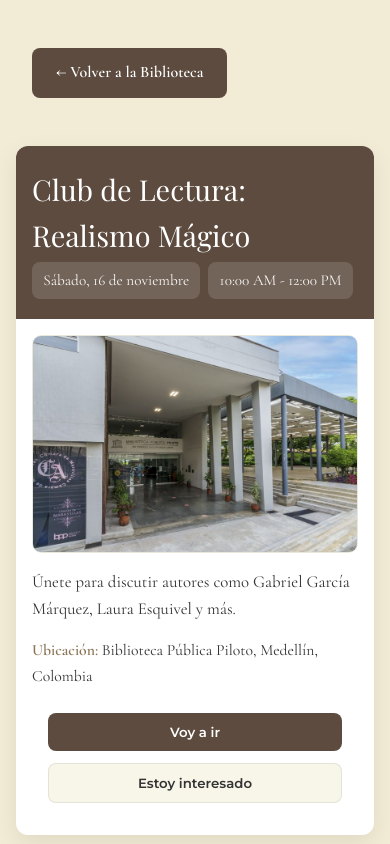
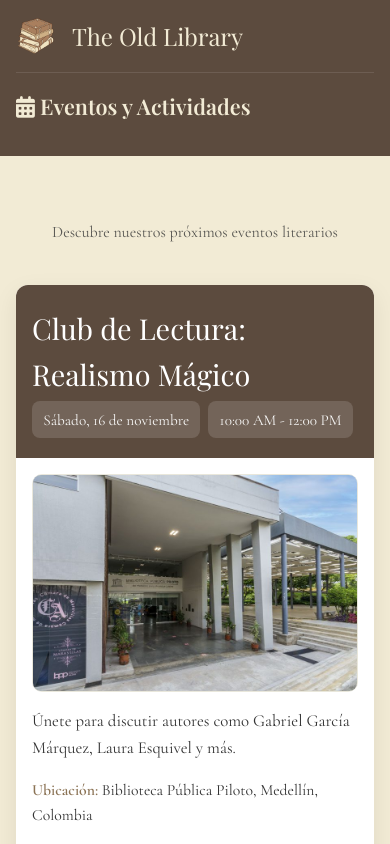
Before and after one commit to dr3amy-diamonds/Biblioteca, a React (Vite) app in the folder client/: page /eventos in a window 390 px wide. Built offline with nearby package versions, Linux system fonts and the light colour scheme.

Commit message:
Biblioteca Terminada

```diff
--- a/client/src/pages/AvisoLegal.jsx
+++ b/client/src/pages/AvisoLegal.jsx
@@ -7,7 +7,9 @@ function AvisoLegal() {
     <div className="legal-page">
       <header className="legal-header">
         <div className="legal-header__inner">
-          <img src="/images/logo.png" alt="The Old Library" className="legal-header__logo" />
+          <Link to="/MainLibrary" style={{ textDecoration: 'none' }}>
+            <img src="/images/logo.png" alt="The Old Library" className="legal-header__logo" />
+          </Link>
           <h1 className="legal-header__title">Aviso Legal y Políticas de Uso</h1>
           <p className="legal-header__subtitle">The Old Library — Biblioteca digital de obras de dominio público y libre distribución</p>
         </div>
--- a/client/src/pages/Categoria.jsx
+++ b/client/src/pages/Categoria.jsx
@@ -330,10 +330,10 @@ const Header = ({ searchTerm, setSearchTerm, handleClearSearch, isSearching }) =
   return (
     <header className={styles['menu-header']}>
       <div className={styles['header-top-row']}>
-        <div className={styles['logo-container']}>
+        <Link to="/MainLibrary" className={styles['logo-container']} style={{ textDecoration: 'none' }}>
           <img src="/images/logo.png" alt="The Old Library Logo" className={styles.logo} />
           <h1>The Old Library</h1>
-        </div>
+        </Link>
         <div className={styles['search-container']}>
           <input
             type="text"
--- a/client/src/pages/Evento.jsx
+++ b/client/src/pages/Evento.jsx
@@ -4,6 +4,7 @@
 // Importa estilos desde src/styles/Evento.css para mantener consistencia.
 
 import React, { useState } from "react";
+import { Link } from "react-router-dom";
 import { CSSTransition, TransitionGroup } from "react-transition-group";
 import "../styles/Evento.css";
 
@@ -103,12 +104,26 @@ const Evento = () => {
 
   return (
     <div className="evento">
-      <div className="evento__header-bar">
-        <a href="/MainLibrary" className="evento__back-button">
-          ← Volver a la Biblioteca
-        </a>
-      </div>
-      <TransitionGroup className="evento__list">
+      <header className="evento__main-header">
+        <div className="evento__header-top-row">
+          <Link to="/MainLibrary" className="evento__logo-container" style={{ textDecoration: 'none' }}>
+            <img src="/images/logo.png" alt="The Old Library Logo" className="evento__logo" />
+            <h1>The Old Library</h1>
+          </Link>
+        </div>
+        <nav className="evento__main-nav">
+          <ul className="evento__nav-links">
+            <h2><i className="fas fa-calendar-alt"></i> Eventos y Actividades</h2>
+          </ul>
+        </nav>
+      </header>
+
+      <section className="evento__content-section">
+        <div className="evento__page-title">
+          <p>Descubre nuestros próximos eventos literarios</p>
+        </div>
+
+        <TransitionGroup className="evento__list">
         {eventos.map((ev, idx) => (
           <CSSTransition
             key={idx}
@@ -118,7 +133,9 @@ const Evento = () => {
             <EventoCard evento={ev} />
           </CSSTransition>
         ))}
-      </TransitionGroup>
+        </TransitionGroup>
+      </section>
+
       <footer className="evento__footer">
         <div className="evento__footer-content">
           <p className="evento__footer-text">
--- a/client/src/pages/Favoritos.jsx
+++ b/client/src/pages/Favoritos.jsx
@@ -47,8 +47,14 @@ const FavoritosPage = () => {
   return (
     <div className="favoritos-container">
       <header className="favoritos-header">
+        <div className="favoritos-header__top-row">
+          <Link to="/MainLibrary" className="favoritos-logo-container" style={{ textDecoration: 'none' }}>
+            <img src="/images/logo.png" alt="The Old Library Logo" className="favoritos-logo" />
+            <h1 className="favoritos-logo-title">The Old Library</h1>
+          </Link>
+        </div>
         <div className="favoritos-header__inner">
-          <h1 className="favoritos-title">Mis Favoritos</h1>
+          <h2 className="favoritos-title">Mis Favoritos</h2>
           <nav className="favoritos-nav">
             <Link to="/MainLibrary" className="favoritos-link">Inicio</Link>
             <Link to="/menu" className="favoritos-link">Explorar colección</Link>
--- a/client/src/pages/MainLibrary.jsx
+++ b/client/src/pages/MainLibrary.jsx
@@ -18,14 +18,14 @@ const MainLibrary = () => {
 
         {/* --- HEADER --- */}
         <header className={styles.dashboard__header}>
-            <div className={styles.dashboard__logoContainer}>
+            <Link to="/MainLibrary" className={styles.dashboard__logoContainer} style={{ textDecoration: 'none' }}>
             <img
                 src="/images/logo.png"
                 alt="Logo"
                 className={styles.dashboard__logoImg}
             />
             <h1 className={styles.dashboard__logoTitle}>The Old Library</h1>
-            </div>
+            </Link>
 
             <button onClick={handleLogout} className={styles.dashboard__logoutBtn}>
                 <i className="fas fa-sign-out-alt"></i> Cerrar sesión
--- a/client/src/pages/Menu.jsx
+++ b/client/src/pages/Menu.jsx
@@ -122,10 +122,10 @@ const Menu = () => {
         <header className={styles['menu-header']}>
           {/* ... (tu header no cambia) ... */}
           <div className={styles['header-top-row']}>
-            <div className={styles['logo-container']}>
+            <Link to="/MainLibrary" className={styles['logo-container']} style={{ textDecoration: 'none' }}>
               <img src="/images/logo.png" alt="The Old Library Logo" className={styles.logo} />
               <h1>The Old Library</h1>
-            </div>
+            </Link>
             <div className={styles['search-container']}>
               <input
                 type="text"
--- a/client/src/pages/Recomendacion.jsx
+++ b/client/src/pages/Recomendacion.jsx
@@ -78,10 +78,10 @@ const Recomendacion = () => {
       <div className={styles['recomendacion-container']}>
         <header className={styles['recomendacion-header']}>
           <div className={styles['header-top-row']}>
-            <div className={styles['logo-container']}>
+            <Link to="/MainLibrary" className={styles['logo-container']} style={{ textDecoration: 'none' }}>
               <img src="/images/logo.png" alt="The Old Library Logo" className={styles.logo} />
               <h1>The Old Library</h1>
-            </div>
+            </Link>
           </div>
           <nav className={styles['main-nav']}>
             <ul className={styles['nav-links']}>
--- a/client/src/styles/Evento.css
+++ b/client/src/styles/Evento.css
@@ -7,7 +7,6 @@
   color: var(--text-color);
   display: flex;
   flex-direction: column;
-  align-items: center;
   box-sizing: border-box;
   animation: fadeIn 0.6s ease-in;
 }
@@ -25,7 +24,8 @@
   width: 100%;
   /* MEJORA: Ampliado el max-width para que quepan mejor las tarjetas en la cuadrícula */
   max-width: 1200px;
-  padding: 0 2rem 2rem 2rem;
+  padding: 1rem 2rem 2rem 2rem;
+  margin: 0 auto;
   flex: 1;
 
   /* CAMBIO PRINCIPAL: De Flex Column a Grid */
@@ -188,35 +188,105 @@
   outline-offset: 2px;
 }
 
-/* Responsive */
-/* Header bar con botón de retorno */
-.evento__header-bar {
+/* Header principal - coherente con el resto de la aplicación */
+.evento__main-header {
+  background-color: var(--primary-color);
+  color: var(--secondary-color);
+  padding: 1rem 2rem 0 2rem;
   width: 100%;
+}
+
+.evento__header-top-row {
   max-width: 1200px;
-  padding: 1rem 2rem;
-  margin-bottom: 2rem;
-  margin-top: 2rem;
+  margin: 0 auto;
   display: flex;
   justify-content: flex-start;
+  align-items: center;
+  gap: 2rem;
+  padding-bottom: 1rem;
+  border-bottom: 1px solid rgba(255, 255, 255, 0.1);
 }
 
-.evento__back-button {
-  background: var(--primary-color, #2c5f4f);
-  color: white;
-  text-decoration: none;
-  padding: 0.75rem 1.5rem;
-  border-radius: 8px;
-  font-weight: 600;
-  transition: all 0.3s ease;
-  display: inline-flex;
+.evento__logo-container {
+  display: flex;
   align-items: center;
-  gap: 0.5rem;
+  gap: 1rem;
+  cursor: pointer;
+  transition: opacity 0.3s ease;
 }
 
-.evento__back-button:hover {
-  background: var(--primary-hover, #1a3d32);
-  transform: translateY(-1px);
-  box-shadow: 0 4px 12px rgba(0, 0, 0, 0.15);
+.evento__logo-container:hover {
+  opacity: 0.85;
+}
+
+.evento__logo {
+  height: 50px;
+  width: auto;
+}
+
+.evento__logo-container h1 {
+  font-size: 1.8rem;
+  margin: 0;
+  color: var(--secondary-color);
+  font-weight: normal;
+}
+
+.evento__main-nav {
+  max-width: 1200px;
+  margin: 0 auto;
+  padding: 1rem 0;
+}
+
+.evento__nav-links {
+  list-style: none;
+  display: flex;
+  gap: 2rem;
+  margin: 0;
+  padding: 0;
+}
+
+.evento__nav-link {
+  color: var(--secondary-color);
+  text-decoration: none;
+  font-weight: 500;
+  transition: all 0.3s ease;
+  padding: 0.5rem 0;
+  border-bottom: 2px solid transparent;
+}
+
+.evento__nav-link:hover {
+  border-bottom-color: var(--accent-color);
+  color: var(--light-text);
+}
+
+/* Sección de contenido */
+.evento__content-section {
+  width: 100%;
+  flex: 1;
+  display: flex;
+  flex-direction: column;
+}
+
+/* Título de la página */
+.evento__page-title {
+  max-width: 1200px;
+  margin: 0 auto;
+  padding: 2rem 2rem 1.5rem;
+  text-align: center;
+}
+
+.evento__page-title h2 {
+  font-size: 2.5rem;
+  color: var(--primary-color);
+  margin-bottom: 0.5rem;
+  font-weight: normal;
+}
+
+.evento__page-title p {
+  font-size: 1.2rem;
+  color: var(--text-color);
+  opacity: 0.8;
+  margin: 0;
 }
 
 /* Footer con el nuevo estilo - nomenclatura BEM específica para evento */
@@ -277,10 +347,56 @@
   }
 }
 
+@media (max-width: 768px) {
+  .evento__main-header {
+    padding: 1rem;
+  }
+
+  .evento__header-top-row {
+    flex-direction: column;
+    align-items: flex-start;
+    gap: 1rem;
+  }
+
+  .evento__nav-links {
+    flex-wrap: wrap;
+    gap: 1rem;
+  }
+
+  .evento__page-title h2 {
+    font-size: 2rem;
+  }
+
+  .evento__page-title p {
+    font-size: 1rem;
+  }
+}
+
 @media (max-width: 560px) {
   .evento__list {
     grid-template-columns: 1fr;
     padding: 0 1rem 1rem 1rem;
+  }
+
+  .evento__logo-container h1 {
+    font-size: 1.5rem;
+  }
+
+  .evento__logo {
+    height: 40px;
+  }
+
+  .evento__nav-links {
+    gap: 0.75rem;
+    font-size: 0.9rem;
+  }
+
+  .evento__page-title {
+    margin: 2rem auto 1rem;
+  }
+
+  .evento__page-title h2 {
+    font-size: 1.8rem;
   }
 
   .evento__header {
--- a/client/src/styles/Menu.module.css
+++ b/client/src/styles/Menu.module.css
@@ -33,6 +33,12 @@
 .logo-container {
   display: flex;
   align-items: center;
+  text-decoration: none;
+}
+
+.logo-container h1 {
+  color: var(--secondary-color);
+  margin: 0;
 }
 
 .logo {
```
Also changed, not shown: client/src/styles/Favoritos.css (+33 -1 lines), 1 other file (tests, documents, lock files or other folders).
